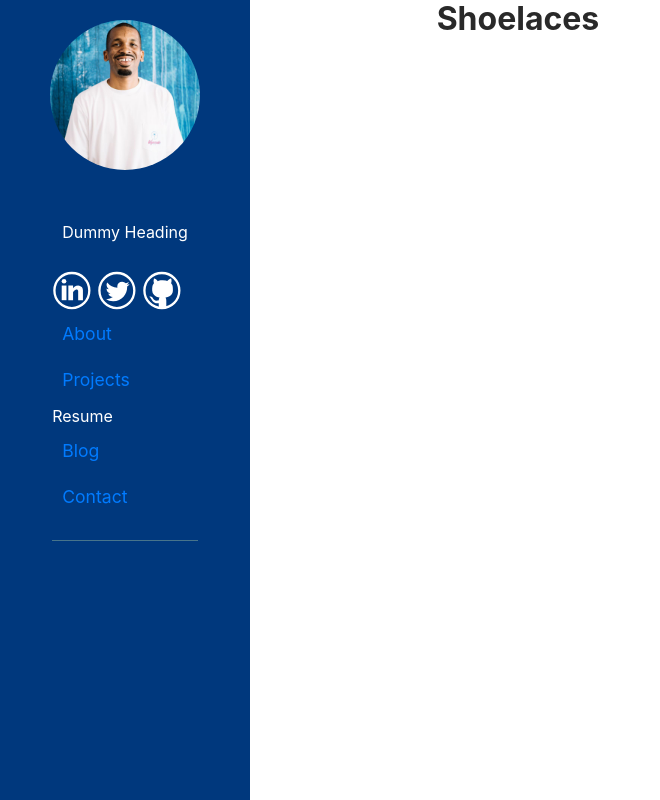
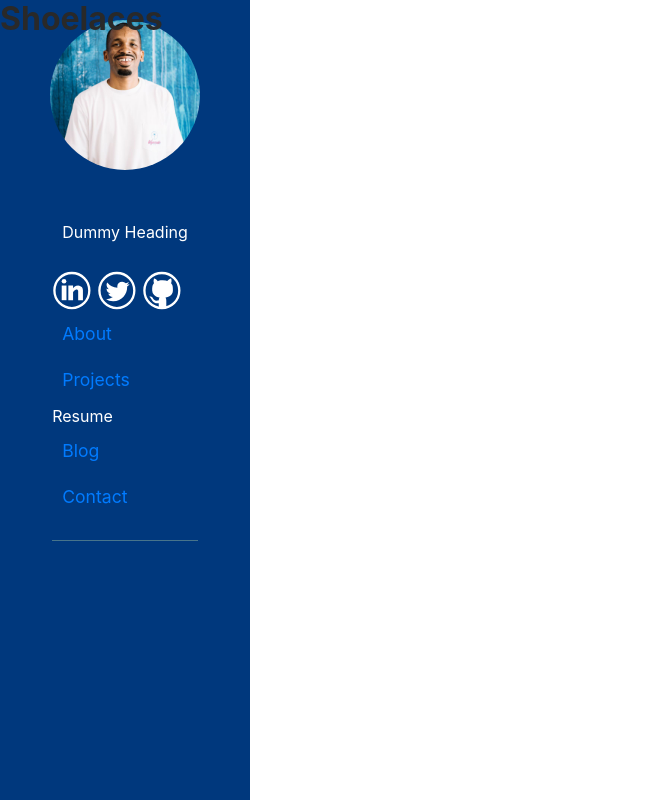
Before and after one commit to BrandonHVX/react-portfolio, a React (Create React App) app: page /shoelaces in a window 1280 px wide. Shown: the whole page, without its empty margins (0-660 px from the left). Built offline with nearby package versions, Linux system fonts and the light colour scheme.

Commit message:
html css

```diff
--- a/src/App.js
+++ b/src/App.js
@@ -62,7 +62,7 @@ const IndexPage = () => (
       <Col sm={4}>
         <Nav />
       </Col>
-      <Col sm={8}>
+      <Col sm={12}>
         <div style={{ flex: 1 }}>
           {routes.map((route, index) => (
             // Render more <Route>s with the same paths as
```
